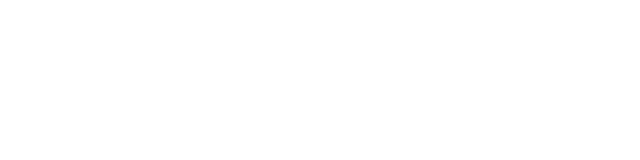
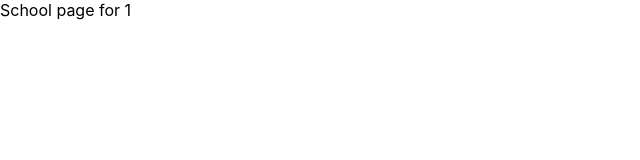
Before and after one commit to Jaden51/school-buddy, a React (Create React App) app: page /schools/1 in a window 1280 px wide. Shown: the top 160 px of the page, without its empty margins (0-640 px from the left). Built offline with nearby package versions, Linux system fonts and the light colour scheme.

Commit message:
Add dynamic routes for school pages

```diff
--- a/src/App.js
+++ b/src/App.js
@@ -1,5 +1,6 @@
 import Home from "./Home";
 import Schools from "./Schools";
+import SchoolPage from "./SchoolPage";
 import './App.css';
 import {
   BrowserRouter as Router,
@@ -14,7 +15,10 @@ function App() {
         <Route exact path="/">
           <Home />
         </Route>
-        <Route exact path="/schools">
+        <Route exact path="/schools/:schoolId">
+          <SchoolPage />
+        </Route>
+        <Route path="/schools">
           <Schools />
         </Route>
       </Switch>
--- /dev/null
+++ b/src/SchoolPage.js
@@ -0,0 +1,14 @@
+import {useParams} from 'react-router-dom'
+
+function Schools() {
+  const {schoolId} = useParams();
+  if (schoolId != null) {
+    return (
+      <div>
+        School page for {schoolId}
+      </div>
+    )
+  }
+}
+
+export default Schools;
--- a/src/Schools.js
+++ b/src/Schools.js
@@ -1,6 +1,6 @@
 function Schools() {
   return (
-    <div>Schools</div>
+    <div>Schools listings</div>
   )
 }
 
```
Also changed, not shown: 1 other file (tests, documents, lock files or other folders).
